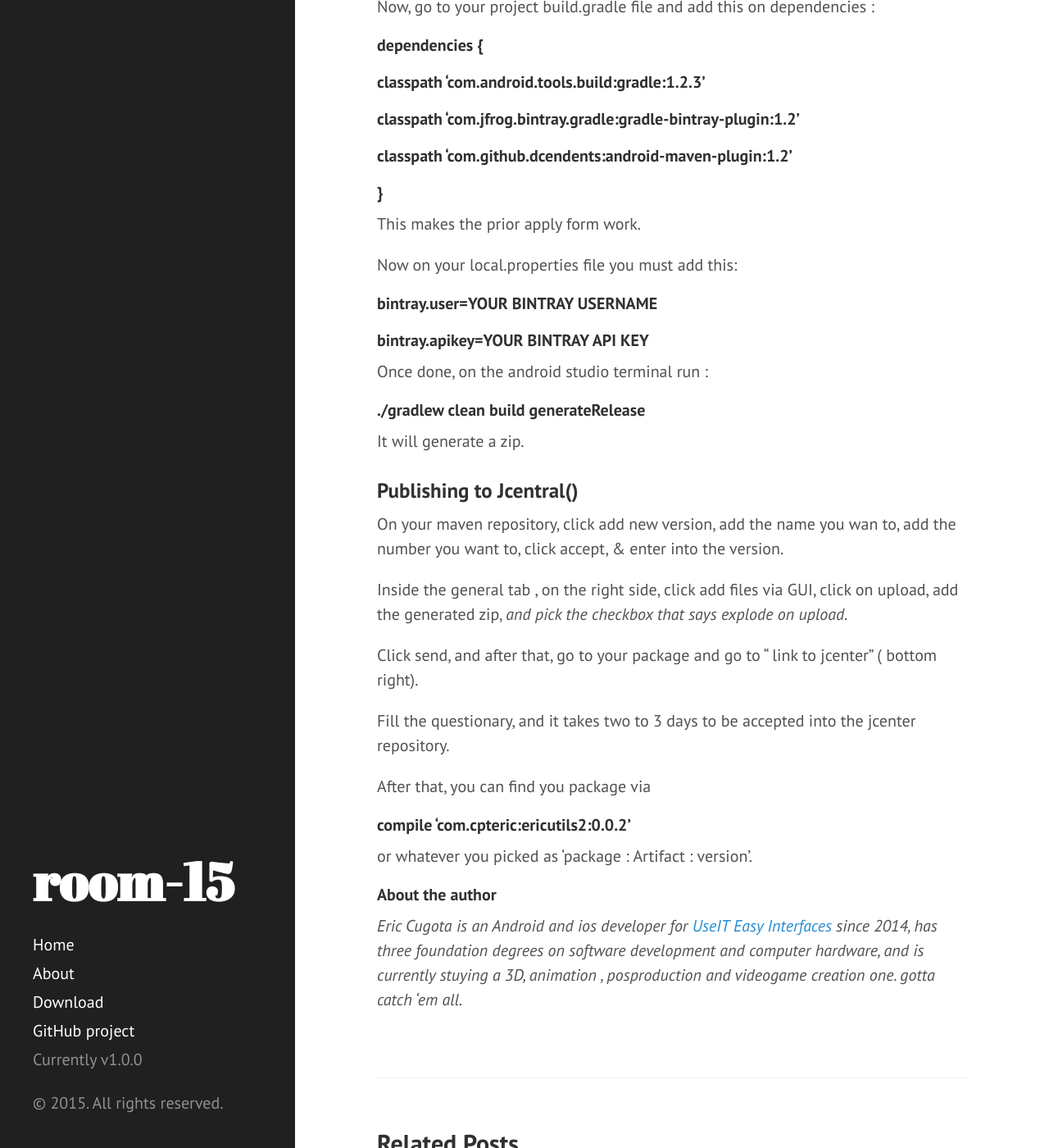
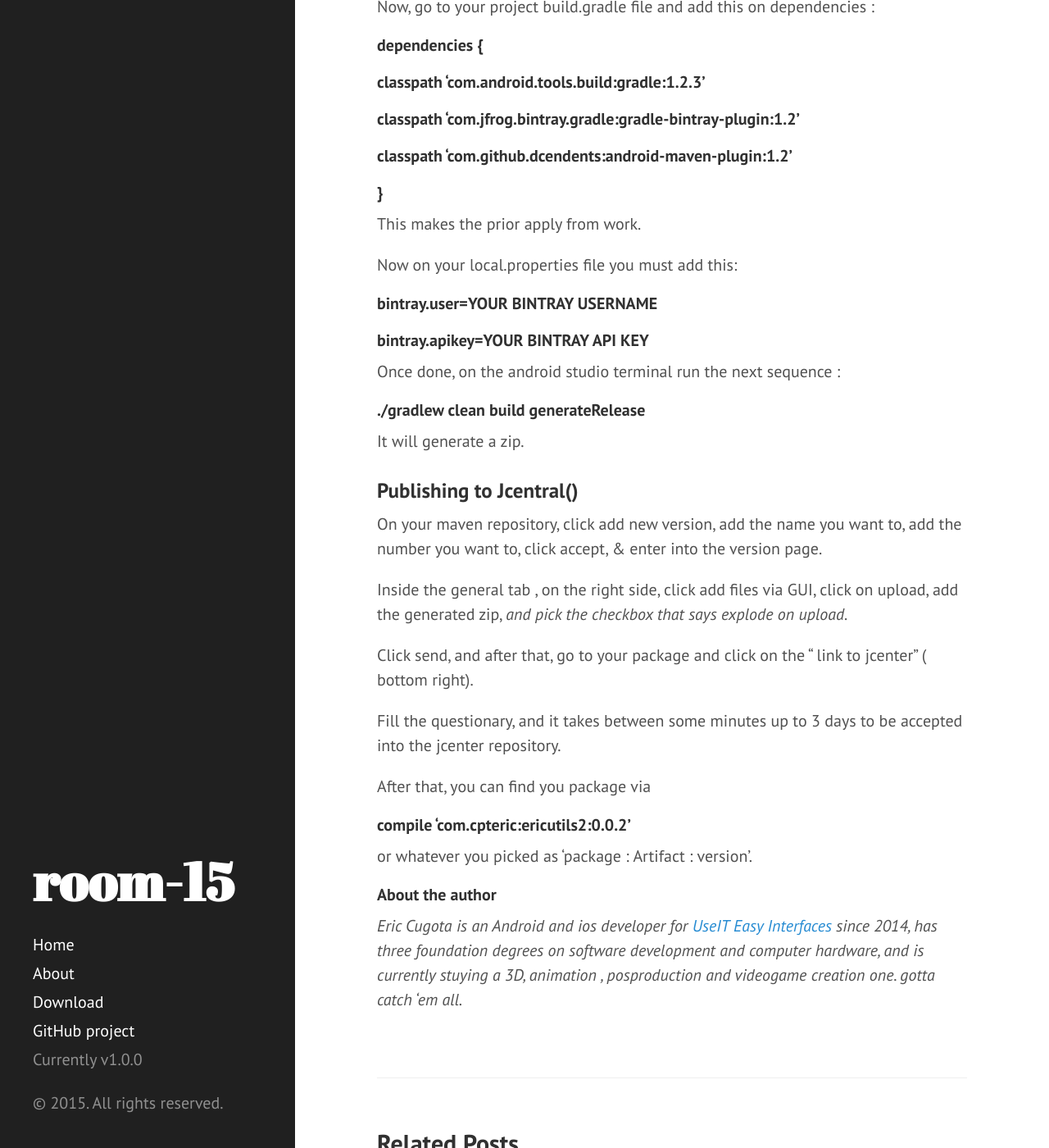
Before and after one commit to room-15/blog, a Jekyll site: the page built from _posts/2015-11-05-How-to-publish-a-library-to-jcenter.md, in a window 1280 px wide and 1400 px high, scrolled down 1445 px. Shown: the whole window at 82% size. Built offline with Jekyll 4.4.1, drawn with Linux system fonts in a browser that asks for light colours; comment, search, counter and statistics services are not loaded; some of the changed text lies outside the part shown.

Commit message:
Update and rename 2015-11-05-How-to-publish-a-library-to-jcentral.md to 2015-11-05-How-to-publish-a-library-to-jcenter.md

```diff
--- a/_posts/2015-11-05-How-to-publish-a-library-to-jcentral.md
+++ b/_posts/2015-11-05-How-to-publish-a-library-to-jcenter.md
@@ -40,7 +40,7 @@ ext {
 
 This , when uploaded, will allow you to put compile ‘com.cpteric:ericutils2:0.0.2' ( my example) on your gradle files.
 
-Pn the bottom of the file, you must put this line
+On the bottom of the file, you must put this line
 
 ######Apply from: 'https://raw.githubusercontent.com/blundell/release-android-library/master/android-release-aar.gradle'
 
@@ -60,7 +60,7 @@ Now, go to your project build.gradle file and add this on dependencies :
 
 ######}
 
-This makes the prior apply form work.
+This makes the prior apply from work.
 
 Now on your local.properties file you must add this:
 
@@ -68,7 +68,7 @@ Now on your local.properties file you must add this:
 
 #####bintray.apikey=YOUR BINTRAY API KEY
 
-Once done, on the android studio terminal run :
+Once done, on the android studio terminal run  the next sequence :
 
 ######./gradlew clean build generateRelease
 
@@ -77,13 +77,13 @@ It will generate a zip.
 
 ### Publishing to Jcentral()
 
-On your maven repository, click add new version, add the name you wan to, add the number you want to, click accept, & enter into the version.
+On your maven repository, click add new version, add the name you want to, add the number you want to, click accept, & enter into the version page.
 
 Inside the general tab , on the right side, click add files via GUI, click on upload, add the generated zip, _and pick the checkbox that says explode on upload._
 
-Click send, and after that, go to your package and go to “ link to jcenter” ( bottom right).
+Click send, and after that, go to your package and click on the “ link to jcenter” ( bottom right).
 
-Fill the questionary, and it takes two to 3 days to be accepted into the jcenter repository.
+Fill the questionary, and it takes between some minutes up to 3 days to be accepted into the jcenter repository.
 
 After that, you can find you package via
 ##### compile ‘com.cpteric:ericutils2:0.0.2’
```
Also changed, not shown: other parts of _posts/2015-11-05-How-to-publish-a-library-to-jcenter.md (+2 -2 lines).
